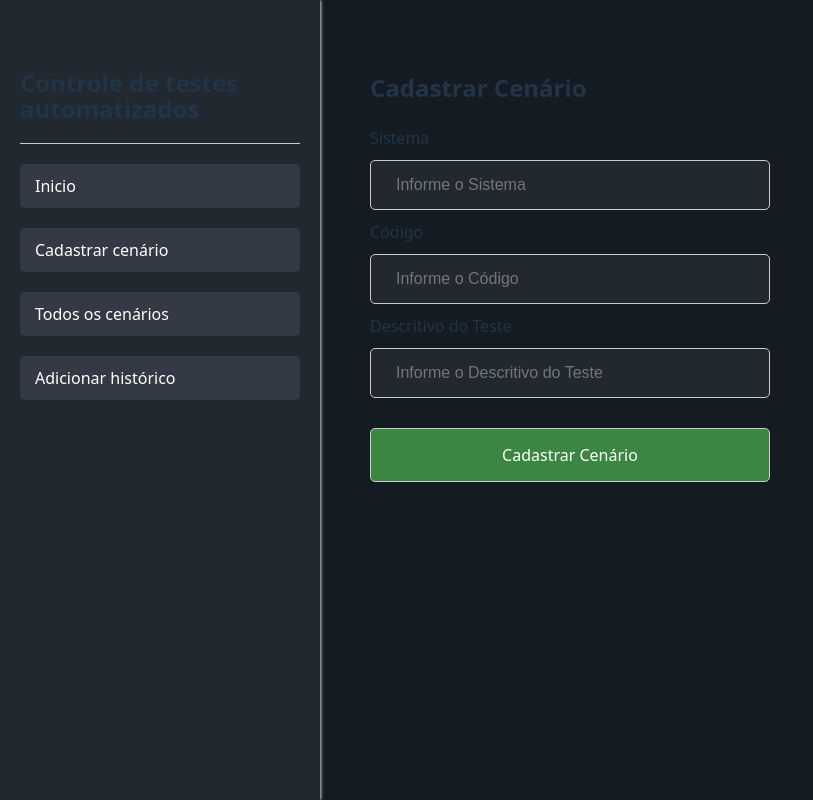
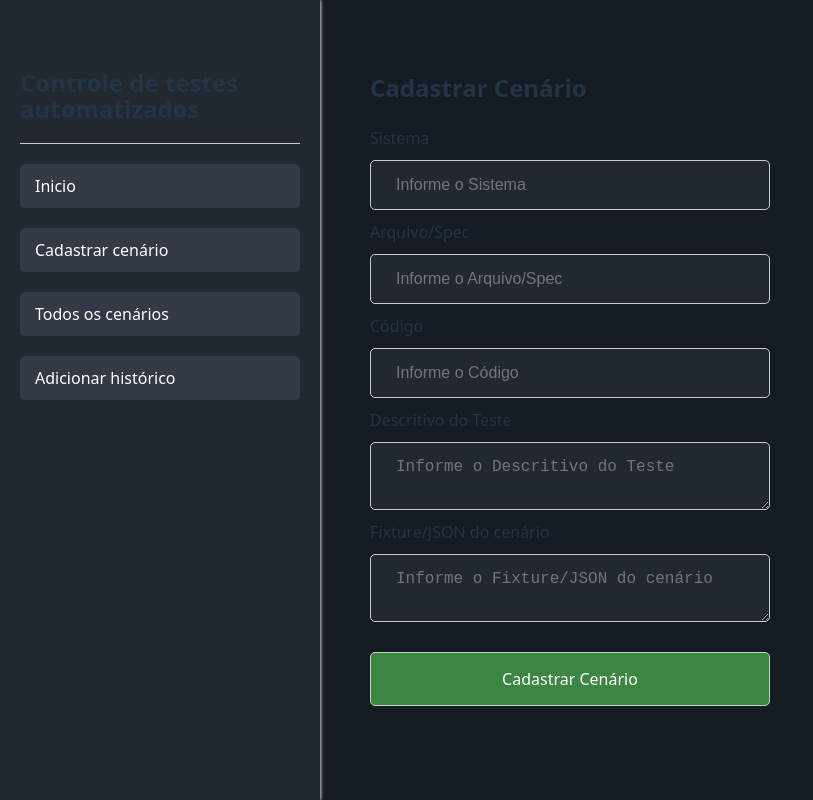
Before and after one commit to ir2508/test-control, a React (Vite) app: page /novo-cenario in a window 1280 px wide. Shown: the whole page, without its empty margins (0-813 px from the left). Built offline with nearby package versions, Linux system fonts and the light colour scheme.

Commit message:
Alteracao no form de cadastro para receber novos campos e alteracao na pagina Cenario para exibir esses novos campos dinamicamente

```diff
--- a/src/components/CenarioCard/index.jsx
+++ b/src/components/CenarioCard/index.jsx
@@ -22,6 +22,7 @@ const CenarioCardStyled = styled.div`
         justify-content: flex-end;
         padding: 20px;
         box-sizing: border-box;
+        gap: 10px;
     }
 
     .card-body {
@@ -60,6 +61,7 @@ const CenarioCard = ({ dados }) => {
         <CenarioCardStyled>
             <div className="card-header">
                 <BadgeSistema>{dados.sistema}</BadgeSistema>
+                <BadgeSistema>{dados.spec}</BadgeSistema>
             </div>
             <div className="card-body">
                 <div>
--- a/src/components/Form/CadastroCenario/index.jsx
+++ b/src/components/Form/CadastroCenario/index.jsx
@@ -4,6 +4,7 @@ import InputText from "../../InputText"
 import AddButton from "../../AddButton"
 import { useContext, useState } from "react"
 import { CenarioContext } from "../../../contexts/CenarioContext"
+import TextArea from "../../TextArea";
 
 const FormStyled = styled.form`
     display: flex;
@@ -11,10 +12,12 @@ const FormStyled = styled.form`
     gap: 10px;
 
     .msg {
+        box-sizing: border-box;
         background-color: var(--cor-botao-sucesso);
         padding: 5px 10px;
         border-radius: 3px;
         border: 1px solid #ccc;
+        width: 400px;
     }
 `
 
@@ -24,8 +27,10 @@ const CadastroCenario = () => {
     const [cenario, setCenario] = useState({
         uuid: uuidv4(),
         sistema: "",
+        spec: "",
         codigo: "",
         descricao: "",
+        fixture: "",
     })
 
     const handleCenario = (campo, valor) => {
@@ -40,8 +45,10 @@ const CadastroCenario = () => {
         setCenario({
             uuid: uuidv4(),
             sistema: "",
+            spec: "",
             codigo: "",
             descricao: "",
+            fixture: "",
         })
     }
 
@@ -49,8 +56,10 @@ const CadastroCenario = () => {
         <FormStyled>
             {mensagem !== "" ? <div className="msg">{mensagem}</div> : ""}
             <InputText onCenarioChange={handleCenario} id="sistema" key="sistema" label="Sistema" value={cenario.sistema}/>
+            <InputText onCenarioChange={handleCenario} id="spec" key="spec" label="Arquivo/Spec" value={cenario.spec}/>
             <InputText onCenarioChange={handleCenario} id="codigo" key="codigo" label="Código"  value={cenario.codigo}/>
-            <InputText onCenarioChange={handleCenario} id="descricao" key="descricao" label="Descritivo do Teste"  value={cenario.descricao}/>
+            <TextArea onCenarioChange={handleCenario} id="descricao" key="descricao" label="Descritivo do Teste"  value={cenario.descricao}/>
+            <TextArea onCenarioChange={handleCenario} id="fixture" key="fixture" label="Fixture/JSON do cenário"  value={cenario.fixture}/>
             <AddButton cenario={cenario} onSalvarCenario={handleBotaoCadastrar}>
                 Cadastrar Cenário
             </AddButton>
--- /dev/null
+++ b/src/components/TextArea/index.jsx
@@ -0,0 +1,23 @@
+import styled from "styled-components"
+
+const TextAreaStyled = styled.textarea`
+    padding: 15px 25px;
+    border-radius: 5px;
+    border: 1px solid #ccc;
+    font-size: 16px;
+    width: 400px;
+    background-color: var(--cor-secundaria);
+    color: #fff;
+    box-sizing: border-box;
+`
+
+const TextArea = ({ label, onCenarioChange, id, value }) => {
+    return (
+        <>
+            <label htmlFor={id}>{label}</label>
+            <TextAreaStyled value={value} name={id} id={id} onChange={(e) => onCenarioChange(id, e.target.value)} placeholder={`Informe o ${label}`} />
+        </>
+    )
+}
+
+export default TextArea
--- a/src/pages/Cenario/index.jsx
+++ b/src/pages/Cenario/index.jsx
@@ -1,13 +1,19 @@
 import { useContext } from "react"
-import { useParams } from "react-router-dom"
+import { NavLink, useParams } from "react-router-dom"
 import { CenarioContext } from "../../contexts/CenarioContext"
+import { FaEdit } from "react-icons/fa"
 import styled from "styled-components"
 
+const SectionTitleStyled = styled.div`
+    display: flex;
+    gap: 20px;
+    align-items: center;
+`
+
 const ContainerStyled = styled.div`
-    /* flex: 1; */
     display: flex;
     flex-wrap: wrap;
-    justify-content: space-between;
+    gap: 50px;
 
     h2 {
         flex: 1;
@@ -18,7 +24,9 @@ const ContainerStyled = styled.div`
     }
 `
 
-const InfoSectionStyled = styled.section``
+const InfoSectionStyled = styled.section`
+    min-width: 300px;
+`
 
 const JSONSectionStyled = styled.section`
     background-color: var(--cor-secundaria);
@@ -37,42 +45,39 @@ const Cenario = () => {
     const { id } = useParams()
     const { cenarios } = useContext(CenarioContext)
     const cenarioFiltrado = cenarios.filter((cenario) => cenario.uuid === id)
-    const conteudoJSON =
-        {
-            "codigo": 1,
-            "cenario": "01",
-            "descricao": "PF Logado=Aluno(BR;Maior) | ALUNO=RF | Desconto de 50% | Boleto 1x",
-            "emplid": "1142691430",
-            "ticket": "57BEE57CBDC3175AEC80894F31E29DE4",
-            "oferta": "9900320851",
-            "executarTeste": "Sim"
-        }
-
-
+    const conteudoJSON = {
+        codigo: 1,
+        cenario: "01",
+        descricao: "PF Logado=Aluno(BR;Maior) | ALUNO=RF | Desconto de 50% | Boleto 1x",
+        emplid: "1142691430",
+        ticket: "57BEE57CBDC3175AEC80894F31E29DE4",
+        oferta: "9900320851",
+        executarTeste: "Sim",
+    }
 
     return (
         <>
-            <h2>Cenário</h2>
+            <SectionTitleStyled>
+                <h2>{cenarioFiltrado[0].descricao}</h2>
+                <NavLink to={`editar-cenario/${id}`}>
+                    <FaEdit size={"1.5em"} style={{color: "#FFF"}}/>
+                </NavLink>
+            </SectionTitleStyled>
             <ContainerStyled>
+                <JSONSectionStyled>
+                    <h5>Nome do arquivo: NBAS.json</h5>
+                    <pre>{JSON.stringify(JSON.parse(cenarioFiltrado[0].fixture), null, 2)}</pre>
+                </JSONSectionStyled>
                 <InfoSectionStyled>
                     <h3>Sistema</h3>
                     <p>{cenarioFiltrado[0].sistema}</p>
                     <h3>Spec</h3>
-                    <p>{cenarioFiltrado[0].sistema}</p>
+                    <p>{cenarioFiltrado[0].spec}</p>
                     <h3>Código</h3>
                     <p>{cenarioFiltrado[0].codigo}</p>
                     <h3>Descrição</h3>
                     <p>{cenarioFiltrado[0].descricao}</p>
-
                 </InfoSectionStyled>
-
-                <JSONSectionStyled>
-                    <h5>Nome do arquivo: NBAS.json</h5>
-                    <pre>
-                        {JSON.stringify(conteudoJSON, null, 2)}
-                    </pre>
-
-                </JSONSectionStyled>
             </ContainerStyled>
         </>
     )
```
